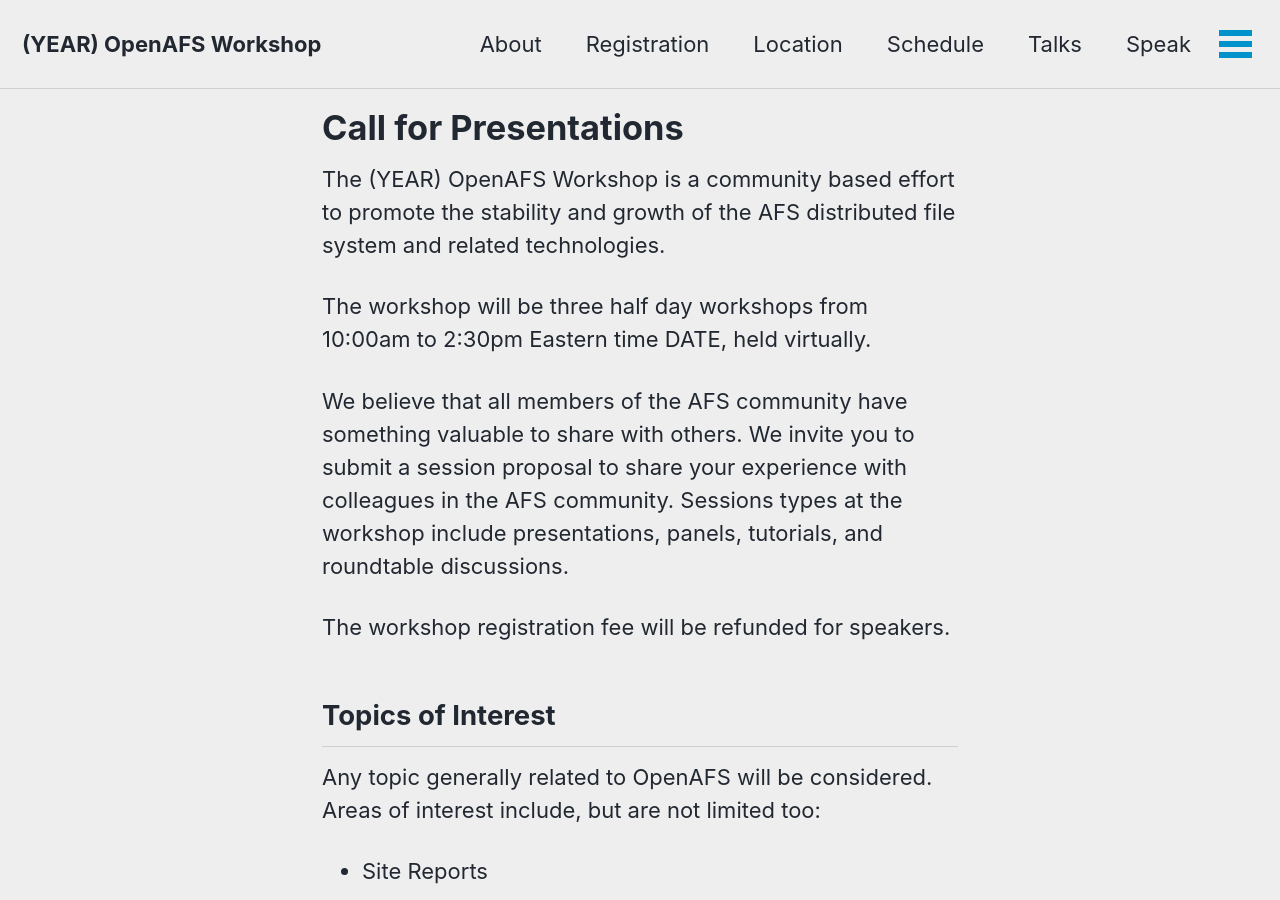
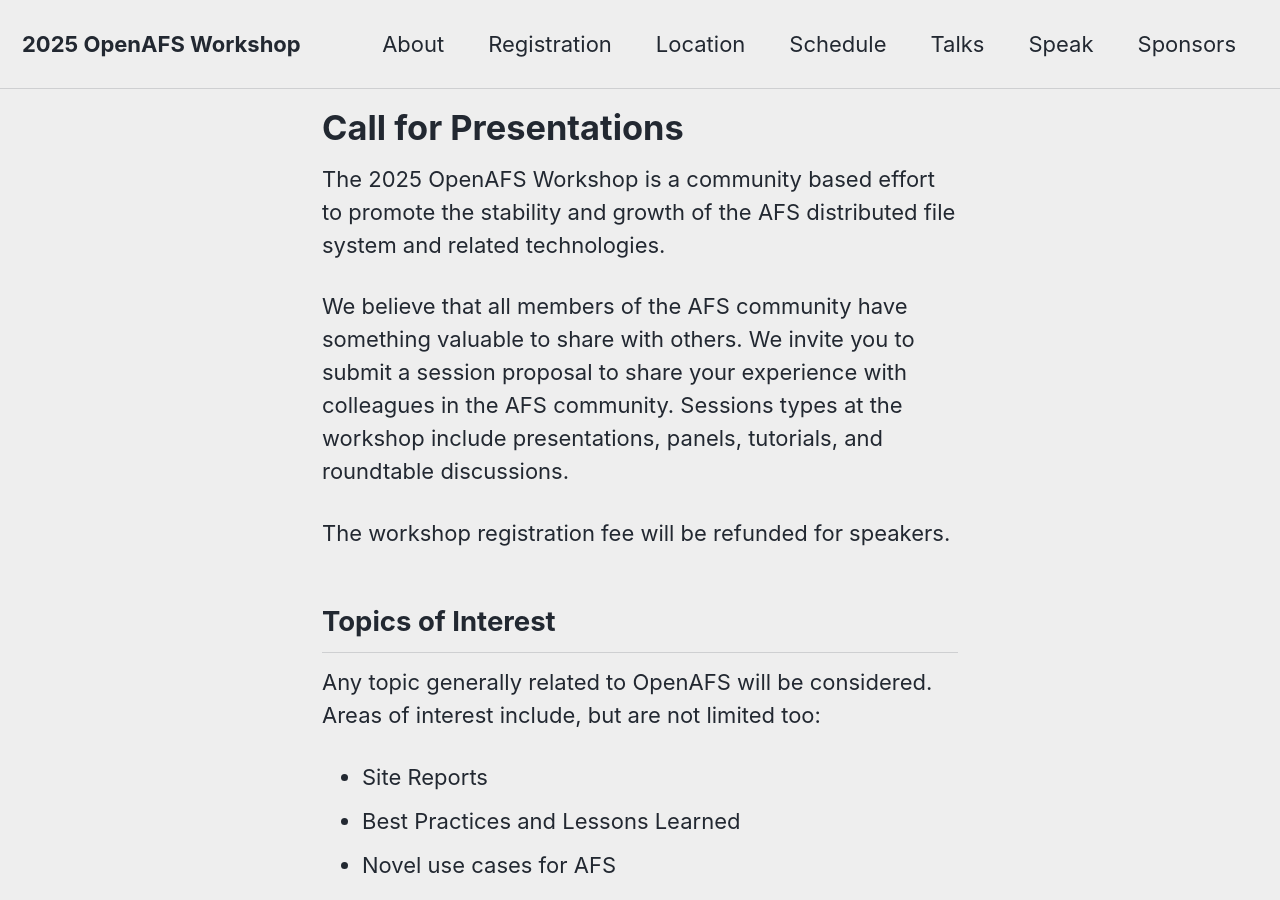
Before and after one commit to openafsfoundation/openafs-workshop.org, a Jekyll site: the page built from _pages/cfp.md, in a window 1280 px wide and 900 px high. Built offline with Jekyll 4.4.1, drawn with Linux system fonts in a browser that asks for light colours; cached includes are drawn as plain includes; nearby versions of some CDN libraries; some of the changed text lies outside the part shown.

Commit message:
Use the masthead_title to set the workshop year in pages
Instead of littering placeholders in the markdown, use the
site.masthead_title to set the year in the generated pages.

```diff
--- a/_config.yml
+++ b/_config.yml
@@ -17,17 +17,22 @@
 minimal_mistakes_skin    : "air"
 
 # Site Settings
+
+# The current year:
+masthead_title           : "2025 OpenAFS Workshop"
+
+# The site subpath for grand.central.org:
+baseurl                  : "/afsbpw25"
+
 locale                   : "en-US"
 title                    : "OpenAFS Workshop"
 title_separator          : "-"
 name                     : "OpenAFS Foundation"
-description              : "A workshop for OpenAFS operators and developers, (DATE)."
+description              : "A workshop for OpenAFS operators and developers."
 url                      : "https://workshop.openafs.org"
-baseurl                  : "/afsbpwYY" # the site subpath for grand.central.org
 repository               : "openafsfoundation/openafs-workshop.org"
 teaser                   : # path of fallback teaser image, e.g. "/assets/images/500x300.png"
 logo                     : # path of logo image to display in the masthead, e.g. "/assets/images/88x88.png"
-masthead_title           : "(YEAR) OpenAFS Workshop"
 # breadcrumbs            : false # true, false (default)
 words_per_minute         : 200
 comments:
--- a/_pages/cfp.md
+++ b/_pages/cfp.md
@@ -4,12 +4,9 @@
 title: "Call for Presentations"
 ---
 
-The (YEAR) OpenAFS Workshop is a community based effort to promote the
+The {{ site.masthead_title }} is a community based effort to promote the
 stability and growth of the AFS distributed file system and related
 technologies.
-
-The workshop will be three half day workshops from 10:00am to 2:30pm Eastern
-time DATE, held virtually.
 
 We believe that all members of the AFS community have something valuable to
 share with others.  We invite you to submit a session proposal to share your
@@ -39,8 +36,6 @@
 
 ## Submission Guidelines
 
-Deadline for submission: **DATE**
-
 Proposals should contain:
 
 * Your name and affiliation
--- a/index.html
+++ b/index.html
@@ -9,8 +9,7 @@
   #    url: "/registration/"
 
 excerpt: >
-  The YY OpenAFS Workshop will be three half-day **Virtual Workshops** held
-  from TIME on DATES.
+  June 9 and 10, 2025
 ---
 
 The OpenAFS Workshop is an annual gathering of operators, developers,
```
Also changed, not shown: _pages/location.md (+1 -1 lines), _pages/registration.md (+4 -2 lines), 1 other file.
